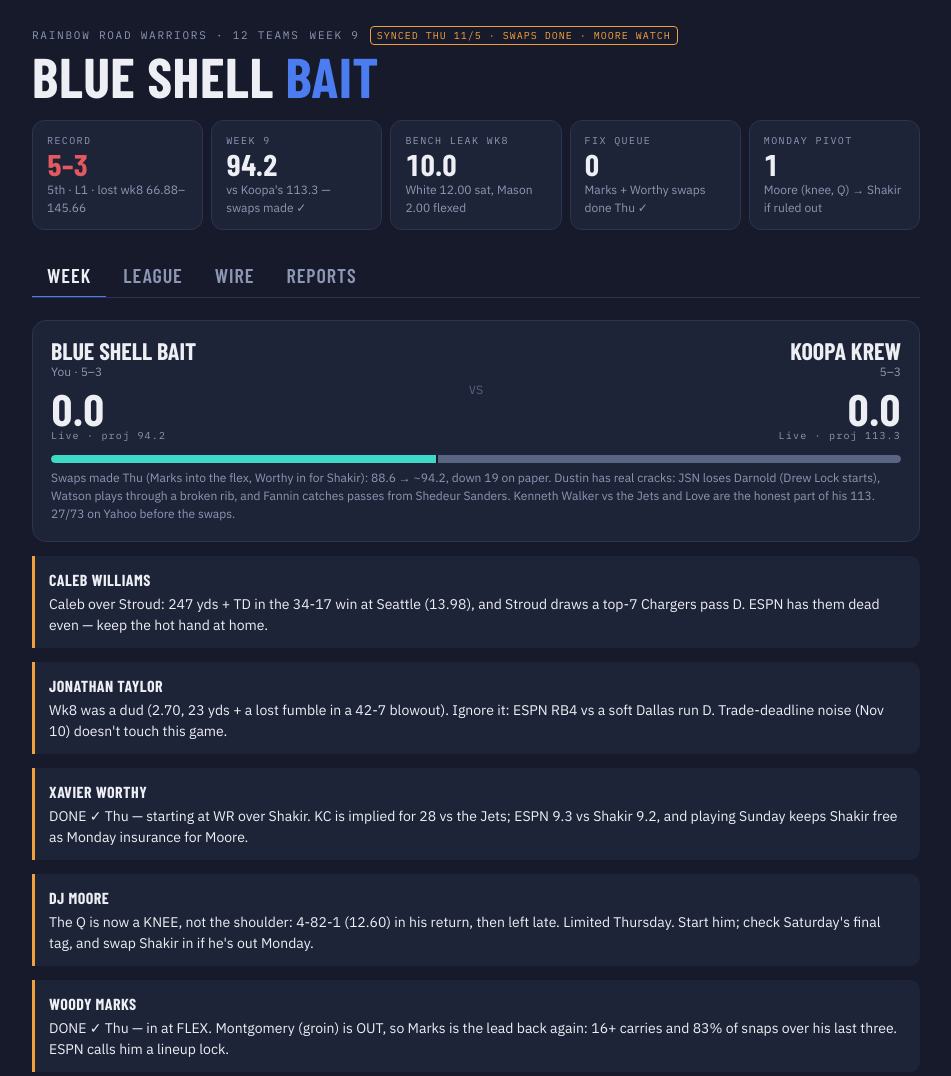
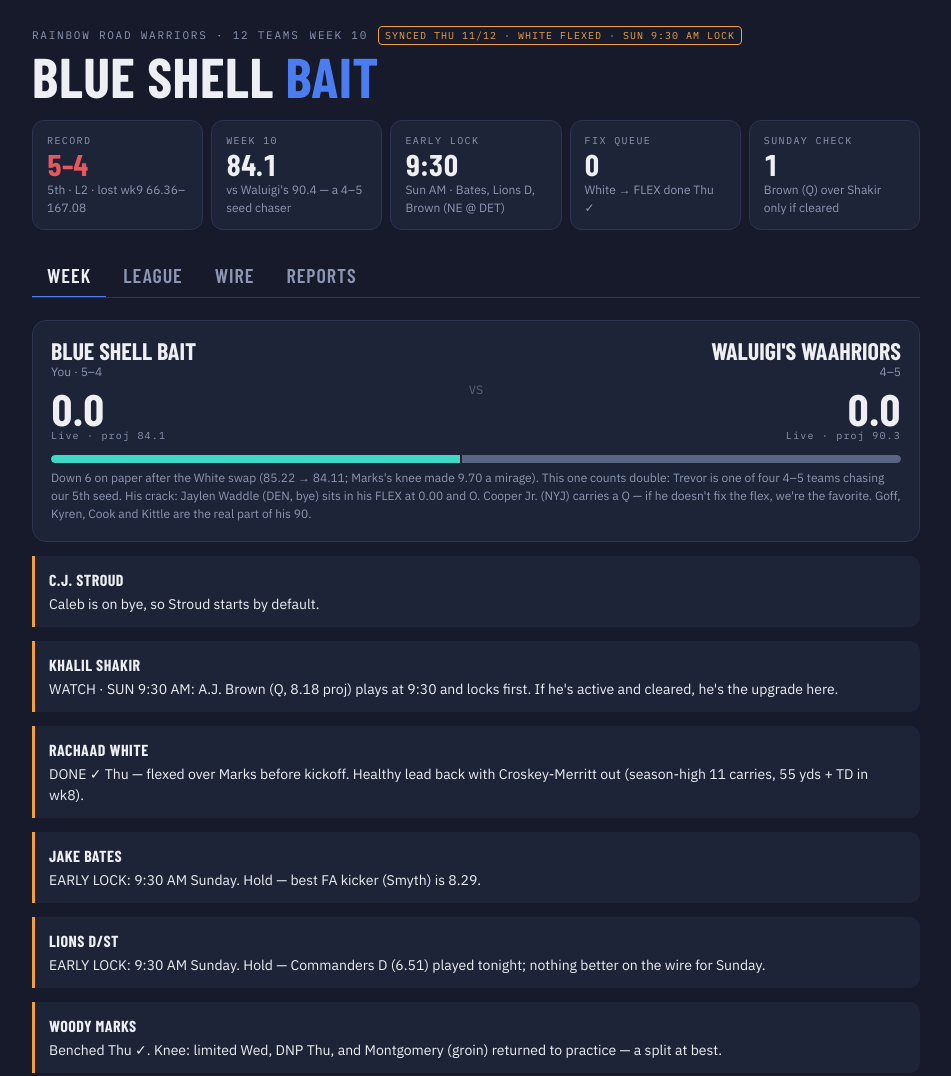
Before and after one commit to BookOnTape/fantasy, a plain HTML site: page dashboard/index.html in a window 1280 px wide. Shown: the top 1076 px of the page, without its empty margins (164-1115 px from the left). Drawn offline with nearby package versions, Linux system fonts and the light colour scheme.

Commit message:
Week 10 desk: wk9 loss logged, White flexed over Marks
Lost 66.36-167.08 to Koopa Krew (5-4, 5th; power 10th, down 1). Post-wk9
standings: W-L and seeds verified against Yahoo; PF/PA/streaks derived.
Wk10 vs Waluigi's 84.11-90.35 after the White-for-Marks swap (Marks: knee,
DNP Thu; Montgomery back). Sunday 9:30 AM lock for Bates, the Lions D and
Brown. 15 new wire moves. Archive: data/reports/2026-wk10-research.md.

Co-Authored-By: Claude Opus 5.5 <noreply@anthropic.com>
Claude-Session: https://claude.ai/code/session_01ExHSVWWomqKRkXreZP7q2t

```diff
--- a/dashboard/index.html
+++ b/dashboard/index.html
@@ -235,8 +235,8 @@ footer{margin-top:34px;font-size:11px;color:var(--faint);font-family:var(--mono)
 <header>
   <div class="eyebrow">
     <span id="hdrLeague">Rainbow Road Warriors · 12 teams</span>
-    <span id="hdrWeek">Week 9</span>
-    <span class="sample">Synced Thu 11/5 · swaps done · Moore watch</span>
+    <span id="hdrWeek">Week 10</span>
+    <span class="sample">Synced Thu 11/12 · White flexed · Sun 9:30 AM lock</span>
   </div>
   <h1>Blue Shell <span>Bait</span></h1>
   <div class="pulse" id="pulse"></div>
@@ -315,7 +315,7 @@ footer{margin-top:34px;font-size:11px;color:var(--faint);font-family:var(--mono)
    Season numbers (standings, scores, projections, transactions) are SAMPLE
    until games are played and live data flows. */
 const LEAGUE = {
-  meta:{name:"Rainbow Road Warriors", size:12, week:9, myTeam:"t4"},
+  meta:{name:"Rainbow Road Warriors", size:12, week:10, myTeam:"t4"},
   teams:{
     t1:{name:"Beerio Cart fanatics"},
     t2:{name:"Peach's Predators"},
@@ -330,65 +330,80 @@ const LEAGUE = {
     t11:{name:"Princess Peach's Squad"},
     t12:{name:"Paratroopa's Peeps"}
   },
-  standings:[ // post-Week 8, per Yahoo (Thu 11/5 8:28pm) — PF verified; PA/streaks derived from the wk8 scoreboard
-    {t:"t11",w:7, l:1, pf:872.28, pa:726.86, strk:"W2"},
-    {t:"t1", w:6, l:2, pf:862.40, pa:686.66, strk:"W4"},
-    {t:"t8", w:6, l:2, pf:833.60, pa:669.88, strk:"L1"},
-    {t:"t9", w:5, l:3, pf:829.56, pa:754.36, strk:"W1"},
-    {t:"t4", w:5, l:3, pf:690.26, pa:656.80, strk:"L1"},
-    {t:"t7", w:4, l:4, pf:781.40, pa:760.72, strk:"L1"},
-    {t:"t3", w:4, l:4, pf:771.20, pa:782.42, strk:"W1"},
-    {t:"t12",w:4, l:4, pf:716.82, pa:721.94, strk:"L1"},
-    {t:"t2", w:3, l:5, pf:768.66, pa:867.36, strk:"L3"},
-    {t:"t5", w:2, l:6, pf:624.90, pa:783.14, strk:"W1"},
-    {t:"t10",w:1, l:7, pf:766.44, pa:902.18, strk:"W1"},
-    {t:"t6", w:1, l:7, pf:603.60, pa:808.80, strk:"L5"}
+  standings:[ // post-Week 9, per Yahoo (Thu 11/12 7:43pm) — W-L + seeds verified; PF/PA/streaks = post-wk8 + wk9 scoreboard
+    {t:"t11",w:8, l:1, pf:981.42, pa:793.06, strk:"W3"},
+    {t:"t8", w:7, l:2, pf:932.46, pa:736.34, strk:"W1"},
+    {t:"t9", w:6, l:3, pf:996.64, pa:820.72, strk:"W2"},
+    {t:"t1", w:6, l:3, pf:928.86, pa:785.52, strk:"L1"},
+    {t:"t4", w:5, l:4, pf:756.62, pa:823.88, strk:"L2"},
+    {t:"t2", w:4, l:5, pf:884.84, pa:935.20, strk:"W1"},
+    {t:"t3", w:4, l:5, pf:861.88, pa:880.20, strk:"L1"},
+    {t:"t7", w:4, l:5, pf:851.30, pa:839.54, strk:"L2"},
+    {t:"t12",w:4, l:5, pf:784.66, pa:838.12, strk:"L2"},
+    {t:"t5", w:3, l:6, pf:703.72, pa:853.04, strk:"W2"},
+    {t:"t10",w:2, l:7, pf:864.22, pa:992.86, strk:"W2"},
+    {t:"t6", w:1, l:8, pf:669.80, pa:917.94, strk:"L6"}
   ],
 
-  power:[ // post-Wk8: PF + half margin; movement vs post-Wk7 ranks
-    {t:"t1", mv:+3}, {t:"t11", mv:+1}, {t:"t8", mv:-2}, {t:"t9", mv:-2},
-    {t:"t7", mv:0}, {t:"t3", mv:+3}, {t:"t2", mv:0}, {t:"t12", mv:0},
-    {t:"t4", mv:-3}, {t:"t10", mv:0}, {t:"t5", mv:+1}, {t:"t6", mv:-1}
+  power:[ // post-Wk9: PF + half margin; movement vs post-Wk8 ranks
+    {t:"t9", mv:+3}, {t:"t11", mv:0}, {t:"t8", mv:0}, {t:"t1", mv:-3},
+    {t:"t2", mv:+2}, {t:"t7", mv:-1}, {t:"t3", mv:-1}, {t:"t10", mv:+2},
+    {t:"t12", mv:-1}, {t:"t4", mv:-1}, {t:"t5", mv:0}, {t:"t6", mv:0}
   ],
-  myScores:[94.46, 69.52, 54.98, 129.88, 85.84, 93.98, 94.72, 66.88],
-  medians: [98.30, 100.66, 90.71, 96.52, null, null, 92.02, 83.34],
-  benchLeak:[27.4, 7.1, 8.1, 7.6, null, 3.6, 5.6, 10.0],  // wk8: White 12.00 (BN) over Mason 2.00 at flex; optimal 76.88  // wk7: Caleb 22.12 (BN) over Stroud 16.52; rest of bench 0/bye  // wk6: White 11.70 (BN) over Marks 8.10; wk5 box not captured  // wk4 optimal 137.48 vs 129.88  // wk3 optimal 63.08 vs 54.98
-  matchup:{ // Week 9 vs Koopa Krew (Dustin, 4th, 5–3, W1) — Thu 11/5 desk, researched
-    opp:"t9", myLive:0, oppLive:0, myProj:94.23, oppProj:113.32,
-    note:"Swaps made Thu (Marks into the flex, Worthy in for Shakir): 88.6 → ~94.2, down 19 on paper. Dustin has real cracks: JSN loses Darnold (Drew Lock starts), Watson plays through a broken rib, and Fannin catches passes from Shedeur Sanders. Kenneth Walker vs the Jets and Love are the honest part of his 113. 27/73 on Yahoo before the swaps."
+  myScores:[94.46, 69.52, 54.98, 129.88, 85.84, 93.98, 94.72, 66.88, 66.36],
+  medians: [98.30, 100.66, 90.71, 96.52, null, null, 92.02, 83.34, 84.75],
+  benchLeak:[27.4, 7.1, 8.1, 7.6, null, 3.6, 5.6, 10.0, null],  // wk9 box not captured  // wk8: White 12.00 (BN) over Mason 2.00 at flex; optimal 76.88  // wk7: Caleb 22.12 (BN) over Stroud 16.52; rest of bench 0/bye  // wk6: White 11.70 (BN) over Marks 8.10; wk5 box not captured  // wk4 optimal 137.48 vs 129.88  // wk3 optimal 63.08 vs 54.98
+  matchup:{ // Week 10 vs Waluigi's WAAHRIORS (Trevor, 8th, 4–5, L2) — Thu 11/12 desk
+    opp:"t7", myLive:0, oppLive:0, myProj:84.11, oppProj:90.35,
+    note:"Down 6 on paper after the White swap (85.22 → 84.11; Marks's knee made 9.70 a mirage). This one counts double: Trevor is one of four 4–5 teams chasing our 5th seed. His crack: Jaylen Waddle (DEN, bye) sits in his FLEX at 0.00 and O. Cooper Jr. (NYJ) carries a Q — if he doesn't fix the flex, we're the favorite. Goff, Kyren, Cook and Kittle are the real part of his 90."
   },
-  scoreboard:[ // Week 9 — Thu 11/5 8:29pm, TNF in progress; Yahoo projections
-    {a:"t4", b:"t9", ap:0, bp:0, apr:88.57, bpr:113.32},
-    {a:"t3", b:"t10", ap:6.50, bp:2.88, apr:96.49, bpr:93.57},
-    {a:"t5", b:"t7", ap:10.00, bp:1.00, apr:83.57, bpr:93.10},
-    {a:"t1", b:"t8", ap:0, bp:0, apr:102.40, bpr:100.55},
-    {a:"t11", b:"t6", ap:0, bp:0, apr:91.54, bpr:62.50},
-    {a:"t12", b:"t2", ap:1.40, bp:0, apr:68.25, bpr:null}
+  scoreboard:[ // Week 10 — Thu 11/12 7:43pm, pre-TNF; Yahoo projections
+    {a:"t4", b:"t7", ap:0, bp:0, apr:84.11, bpr:90.35},
+    {a:"t1", b:"t3", ap:0, bp:0, apr:85.24, bpr:99.50},
+    {a:"t9", b:"t8", ap:0, bp:0, apr:107.92, bpr:106.82},
+    {a:"t11", b:"t5", ap:0, bp:0, apr:80.28, bpr:89.92},
+    {a:"t2", b:"t6", ap:0, bp:0, apr:92.94, bpr:75.71},
+    {a:"t12", b:"t10", ap:0, bp:0, apr:101.62, bpr:93.00}
   ],
-  roster:{ // Week 9 — Yahoo as of Thu 11/5 8:27pm; flags = Thu research pass (data/reports/2026-wk9-research.md)
+  roster:{ // Week 10 — Yahoo as of Thu 11/12 7:43pm + White/Marks swap made 8pm; flags = data/reports/2026-wk10-research.md
     starters:[
-      {slot:"QB", name:"Caleb Williams", team:"CHI", opp:"Sun 8:20 vs TB", proj:18.89, status:"ok", flag:"Caleb over Stroud: 247 yds + TD in the 34-17 win at Seattle (13.98), and Stroud draws a top-7 Chargers pass D. ESPN has them dead even — keep the hot hand at home."},
-      {slot:"RB", name:"Jonathan Taylor", team:"IND", opp:"Sun 1:00 vs Dal", proj:14.82, status:"ok", flag:"Wk8 was a dud (2.70, 23 yds + a lost fumble in a 42-7 blowout). Ignore it: ESPN RB4 vs a soft Dallas run D. Trade-deadline noise (Nov 10) doesn't touch this game."},
-      {slot:"RB", name:"Quinshon Judkins", team:"CLE", opp:"Sun 1:00 @ NO", proj:10.49, status:"ok", flag:null},
-      {slot:"WR", name:"Xavier Worthy", team:"KC", opp:"Sun 1:00 vs NYJ", proj:6.47, status:"ok", flag:"DONE ✓ Thu — starting at WR over Shakir. KC is implied for 28 vs the Jets; ESPN 9.3 vs Shakir 9.2, and playing Sunday keeps Shakir free as Monday insurance for Moore."},
-      {slot:"WR", name:"DJ Moore", team:"BUF", opp:"Mon 8:15 @ Min", proj:8.01, status:"q", flag:"The Q is now a KNEE, not the shoulder: 4-82-1 (12.60) in his return, then left late. Limited Thursday. Start him; check Saturday's final tag, and swap Shakir in if he's out Monday."},
-      {slot:"TE", name:"Tucker Kraft", team:"GB", opp:"Sun 4:25 @ NE", proj:6.95, status:"ok", flag:null},
-      {slot:"W/R/T", name:"Woody Marks", team:"HOU", opp:"Sun 4:05 @ LAC", proj:12.50, status:"ok", flag:"DONE ✓ Thu — in at FLEX. Montgomery (groin) is OUT, so Marks is the lead back again: 16+ carries and 83% of snaps over his last three. ESPN calls him a lineup lock."},
-      {slot:"K", name:"Jake Bates", team:"DET", opp:"Sun 1:00 @ Mia", proj:8.77, status:"ok", flag:null},
-      {slot:"DEF", name:"Lions D/ST", team:"DET", opp:"Sun 1:00 @ Mia", proj:7.33, status:"ok", flag:"Hold. Bears D (FA, home vs TB) is ESPN's DST6 vs Lions DST10 — but Yahoo has the Lions ahead (7.33 vs 6.93). A coin flip isn't worth a churn."}
+      {slot:"QB", name:"C.J. Stroud", team:"HOU", opp:"Sun 1:00 @ Cle", proj:17.17, status:"ok", flag:"Caleb is on bye, so Stroud starts by default."},
+      {slot:"RB", name:"Jonathan Taylor", team:"IND", opp:"Sun 1:00 vs Mia", proj:13.94, status:"ok", flag:null},
+      {slot:"RB", name:"Quinshon Judkins", team:"CLE", opp:"Sun 1:00 vs Hou", proj:8.59, status:"ok", flag:null},
+      {slot:"WR", name:"DJ Moore", team:"BUF", opp:"Sun 1:00 @ NYJ", proj:8.55, status:"ok", flag:null},
+      {slot:"WR", name:"Khalil Shakir", team:"BUF", opp:"Sun 1:00 @ NYJ", proj:6.42, status:"ok", flag:"WATCH · SUN 9:30 AM: A.J. Brown (Q, 8.18 proj) plays at 9:30 and locks first. If he's active and cleared, he's the upgrade here."},
+      {slot:"TE", name:"Tucker Kraft", team:"GB", opp:"Sun 1:00 vs Min", proj:6.61, status:"ok", flag:null},
+      {slot:"W/R/T", name:"Rachaad White", team:"WAS", opp:"Thu 8:15 @ NYG", proj:8.59, status:"ok", flag:"DONE ✓ Thu — flexed over Marks before kickoff. Healthy lead back with Croskey-Merritt out (season-high 11 carries, 55 yds + TD in wk8)."},
+      {slot:"K", name:"Jake Bates", team:"DET", opp:"Sun 9:30 AM vs NE", proj:8.51, status:"ok", flag:"EARLY LOCK: 9:30 AM Sunday. Hold — best FA kicker (Smyth) is 8.29."},
+      {slot:"DEF", name:"Lions D/ST", team:"DET", opp:"Sun 9:30 AM vs NE", proj:5.73, status:"ok", flag:"EARLY LOCK: 9:30 AM Sunday. Hold — Commanders D (6.51) played tonight; nothing better on the wire for Sunday."}
     ],
     bench:[
-      {slot:"BN", name:"Jordan Mason", team:"MIN", opp:"Mon 8:15 vs Buf", proj:7.61, status:"ok", flag:"Benched for Marks ✓. Mason went 8-20 (2.00) in wk8 even with Jones hurt; ESPN: neither Vikings back is trustworthy."},
-      {slot:"BN", name:"Rachaad White", team:"WAS", opp:"Sun 1:00 vs LAR", proj:8.68, status:"ok", flag:null},
-      {slot:"BN", name:"Khalil Shakir", team:"BUF", opp:"Mon 8:15 @ Min", proj:5.70, status:"ok", flag:"Benched for Worthy ✓. Shakir is the Monday-night pivot: if Moore is ruled out, he slides into Moore's slot — same game, no timing risk."},
-      {slot:"BN", name:"C.J. Stroud", team:"HOU", opp:"Sun 4:05 @ LAC", proj:17.86, status:"ok", flag:null},
-      {slot:"BN", name:"A.J. Brown", team:"NE", opp:"Sun 4:25 vs GB", proj:2.25, status:"q", flag:"Missed wk8 (ankle + knee), not practicing. Yahoo: 'long shot.' Bench."},
-      {slot:"BN", name:"Mike Evans", team:"SF", opp:"Sun 4:25 vs LV", proj:0.20, status:"q", flag:"Lynch on Thursday: 'unlikely' for Wk9. Stash for the stretch run."},
-      {slot:"BN", name:"Kyle Monangai", team:"CHI", opp:"Sun 8:20 vs TB", proj:4.66, status:"q", flag:"Inactive wk8, not practicing (turf toe + thumb); Swift ran for 3 TDs. First drop if a real add appears."},
+      {slot:"BN", name:"Woody Marks", team:"HOU", opp:"Sun 1:00 @ Cle", proj:9.70, status:"q", flag:"Benched Thu ✓. Knee: limited Wed, DNP Thu, and Montgomery (groin) returned to practice — a split at best."},
+      {slot:"BN", name:"Jordan Mason", team:"MIN", opp:"Sun 1:00 @ GB", proj:8.27, status:"ok", flag:null},
+      {slot:"BN", name:"A.J. Brown", team:"NE", opp:"Sun 9:30 AM @ Det", proj:8.18, status:"q", flag:"Yahoo projects him for 8.18 — a sign he may return. Decide by 9:30 AM Sunday: Brown over Shakir only if he's off the report or practiced fully Friday."},
+      {slot:"BN", name:"Xavier Worthy", team:"KC", opp:"Sun 1:00 @ Atl", proj:4.64, status:"ok", flag:null},
+      {slot:"BN", name:"Caleb Williams", team:"CHI", opp:"BYE", proj:0, status:"bye", flag:null},
+      {slot:"BN", name:"Mike Evans", team:"SF", opp:"Sun 4:25 @ Dal", proj:0.07, status:"q", flag:"0.07 projection = Yahoo expects him out again. Stash."},
+      {slot:"BN", name:"Kyle Monangai", team:"CHI", opp:"BYE", proj:0, status:"o", flag:"OUT + bye. First drop when a real add appears."},
       {slot:"IR", name:"— open —", team:"", opp:"", proj:0, status:"open", flag:null}
     ]
   },
   transactions:[ // REAL league wire (waiver-priority league, no FAAB)
+    {d:"Nov 12", type:"add", who:"t12", txt:"Colts D/ST", faab:null, drop:"D. Robinson"},
+    {d:"Nov 11", type:"add", who:"t8", txt:"Ravens D/ST", faab:null, drop:"Giants D/ST"},
+    {d:"Nov 11", type:"add", who:"t11", txt:"P. Strong Jr. (RB)", faab:null, drop:null},
+    {d:"Nov 11", type:"add", who:"t9", txt:"T. Dell (WR) — waiver claim", faab:null, drop:null},
+    {d:"Nov 11", type:"add", who:"t3", txt:"Eddy Pineiro (K) — waiver claim", faab:null, drop:"R. Johnson"},
+    {d:"Nov 11", type:"add", who:"t11", txt:"Pat Freiermuth (TE) — waiver claim", faab:null, drop:null},
+    {d:"Nov 11", type:"add", who:"t9", txt:"Rams D/ST — waiver claim", faab:null, drop:"Chiefs D/ST"},
+    {d:"Nov 11", type:"add", who:"t3", txt:"A. Estime (RB) — waiver claim", faab:null, drop:"Austin Ekeler"},
+    {d:"Nov 11", type:"add", who:"t12", txt:"C. Kiner (RB) — waiver claim", faab:null, drop:"J. Noel"},
+    {d:"Nov 10", type:"drop", who:"t11", txt:"Kyler Murray (QB)", faab:null, drop:null},
+    {d:"Nov 8", type:"add", who:"t12", txt:"D. Sampson (RB)", faab:null, drop:"K. Boutte"},
+    {d:"Nov 8", type:"add", who:"t12", txt:"D. Robinson (WR)", faab:null, drop:"Ravens D/ST"},
+    {d:"Nov 8", type:"add", who:"t6", txt:"D. Schultz (TE)", faab:null, drop:"Pat Freiermuth"},
+    {d:"Nov 7", type:"add", who:"t3", txt:"Austin Ekeler (RB)", faab:null, drop:"S. Vaki"},
+    {d:"Nov 6", type:"add", who:"t3", txt:"S. Vaki (RB)", faab:null, drop:null},
     {d:"Nov 4", type:"add", who:"t7", txt:"Caleb Douglas (WR)", faab:null, drop:"Samaje Perine"},
     {d:"Nov 4", type:"add", who:"t7", txt:"S. McGowan (RB)", faab:null, drop:"Travis Hunter"},
     {d:"Nov 4", type:"add", who:"t7", txt:"Vikings D/ST", faab:null, drop:"Rams D/ST"},
@@ -489,12 +504,16 @@ const LEAGUE = {
     {d:"Sep 8", type:"add", who:"t8", txt:"Titans D/ST", faab:null, drop:"Cowboys D/ST"},
     {d:"Sep 2", type:"add", who:"t1", txt:"Braelon Allen (NYJ · RB)", faab:null, drop:null}
   ],
-  targets:[ // Week 9 — swaps done, one watch left
-    {name:"DJ Moore final tag", pos:"WR · BUF", own:"starting, Q (knee)", bid:"SAT/MON · watch",
-     why:"Limited Thursday. If he's ruled out, swap Shakir into his slot any time before Monday 8:15 PM.",
-     drop:"none"}
+  targets:[ // Week 10 — White swap done; Sunday-morning checks
+    {name:"A.J. Brown vs Shakir", pos:"WR · NE", own:"on your bench, Q", bid:"SUN 9:30 AM · lineup only",
+     why:"Brown projects 8.18 vs Shakir's 6.42, but NE @ DET kicks off at 9:30 AM and locks first. Start Brown only if he's off the injury report or practiced fully Friday; otherwise Shakir's floor stays.",
+     drop:"none — swap with Shakir"},
+    {name:"Monangai → drop", pos:"RB · CHI", own:"on your bench, OUT", bid:"after Wk10 · roster",
+     why:"OUT, on bye, and Swift owns the backfield. First drop when a real add appears. Ekeler (WAS) clears waivers Fri 11/13 — evaluate for Wk11 after tonight's game.",
+     drop:"Monangai"}
   ],
   done:[ // completed moves, newest first
+    {d:"Nov 12", txt:"Wk10 lineup: Rachaad White to FLEX (Marks benched) before Thursday's 8:15 kickoff", why:"Marks's knee: limited Wed, DNP Thu, and Montgomery returned to practice. White is healthy and leads Washington's backfield. Projection 85.22 → 84.11, with the risk taken out."},
     {d:"Nov 5", txt:"Wk9 lineup: Marks to FLEX (Mason benched) · Worthy to WR (Shakir benched)", why:"Montgomery is out, so Marks leads Houston's backfield. Worthy plays Sunday, leaving Shakir as the Monday hedge for Moore's knee. Projection 88.57 → ~94.2."},
     {d:"Nov 1", txt:"Wk8: DJ Moore started in place of A.J. Brown (inactive, ankle + knee)", why:"Moore paid 12.60. Brown's 0.00 would have been a dead slot."},
     {d:"Oct 28", txt:"Lions D in (Titans out) · Mason off IR and into the FLEX (Wicks dropped) · White to bench", why:"All three research-confirmed, executed same day. Projection moved 83.52 → 86.71, the IR slot is open again, and Mason starts the week as Minnesota's probable lead back with Aaron Jones hurt."},
@@ -514,6 +533,18 @@ const LEAGUE = {
     {d:"Sep 17", txt:"Added Dontayvion Wicks · A.J. Brown to IR", why:"Free bench fill once Brown's IR opened a spot."}
   ],
   reports:[
+    {agent:"Sit/Start Analyst", when:"Thu 11/12 · Week 10 desk", lead:"EXECUTED Thu ✓ — White flexed over Marks before TNF. Down 6 (84.1 vs 90.4) to a direct playoff rival. Sunday locks at 9:30 AM.",
+     bullets:["SWAP (done 8pm Thu): White to FLEX, Marks to bench. Marks's knee: limited Wed, DNP Thu; Montgomery (groin) back at practice. White is the healthy lead back with Croskey-Merritt out.",
+              "SUNDAY 9:30 AM LOCK: Bates, the Lions D and A.J. Brown all play NE @ DET in the early game. Brown (Q) projects 8.18 vs Shakir 6.42. Start Brown only if he's cleared.",
+              "BYE: Caleb Williams and Monangai (CHI). Stroud starts. Evans (0.07 proj) still stashed.",
+              "HOLDS: Bates (8.51) over the best FA kicker (Smyth 8.29). Lions D over the wire. No adds this week. Monangai is the first drop.",
+              "OPPONENT: Waluigi's 90.35 has a hole — Waddle (DEN bye) in his FLEX at 0.00, and O. Cooper Jr. is Q. Goff 20.08, Kyren 14.57, Cook 14.92, Kittle 10.06 are the real part."]},
+    {agent:"Week 9 Recap", when:"Thu 11/12", lead:"Buried by Koopa Krew, 66.36–167.08. 5–4, still 5th — two straight losses.",
+     bullets:["Dustin's 167.08 was the season's biggest score so far; no lineup beats that. We'd also have lost to the median (84.75).",
+              "Player box not captured — bench leak for wk9 is blank on the chart.",
+              "Ledger at 5–4: PF 756.62 is 10th of 12. Power rank 10th (▼1). The seed is holding on record alone.",
+              "The race: we're the 5th seed at 5–4, with four teams at 4–5 right behind (Peach's Predators, King Boo's, Waluigi's, Paratroopa). This week's opponent is one of them.",
+              "Around the league: Peach's Predators 116.18, Princess Peach's 109.14 to go 8–1, CMC Kart 98.86 over Beerio, Yoshi's beat King Boo's 97.78–90.68."]},
     {agent:"Sit/Start Analyst", when:"Thu 11/5 · Week 9 desk, researched", lead:"EXECUTED Thu ✓ — Marks to FLEX, Worthy to WR, no adds. Proj 88.6 → ~94.2. Moore's knee is the Monday watch.",
      bullets:["SWAPS (before Sun 1:00): ① Woody Marks in at FLEX for Mason — Montgomery is OUT, Marks has 16+ carries and 83% snaps over three games (12.50 vs 7.61). ② Worthy in at WR for Shakir — even on points, but Worthy plays Sunday and Shakir stays free as Monday insurance.",
               "MOORE: the Q moved from shoulder to KNEE. 4-82-1 in his return, left late, limited Thursday. Start him. If ruled out, Shakir takes his slot before 8:15 Monday — same game.",
@@ -622,11 +653,11 @@ document.querySelectorAll('#tabs button').forEach(b=>{
 /* pulse strip */
 (function(){
   const chips=[
-    {k:"Record",v:`<span class="down">5–3</span>`,s:"5th · L1 · lost wk8 66.88–145.66"},
-    {k:"Week 9",v:"94.2",s:"vs Koopa's 113.3 — swaps made ✓"},
-    {k:"Bench leak wk8",v:"10.0",s:"White 12.00 sat, Mason 2.00 flexed"},
-    {k:"Fix queue",v:"0",s:"Marks + Worthy swaps done Thu ✓"},
-    {k:"Monday pivot",v:"1",s:"Moore (knee, Q) → Shakir if ruled out"}
+    {k:"Record",v:`<span class="down">5–4</span>`,s:"5th · L2 · lost wk9 66.36–167.08"},
+    {k:"Week 10",v:"84.1",s:"vs Waluigi's 90.4 — a 4–5 seed chaser"},
+    {k:"Early lock",v:"9:30",s:"Sun AM · Bates, Lions D, Brown (NE @ DET)"},
+    {k:"Fix queue",v:"0",s:"White → FLEX done Thu ✓"},
+    {k:"Sunday check",v:"1",s:"Brown (Q) over Shakir only if cleared"}
   ];
   $('pulse').innerHTML=chips.map(c=>`<div class="chip"><div class="k">${c.k}</div><div class="v">${c.v}</div><div class="s">${c.s}</div></div>`).join('');
   $('hdrWeek').textContent='Week '+LEAGUE.meta.week;
```
Also changed, not shown: 1 other file.
